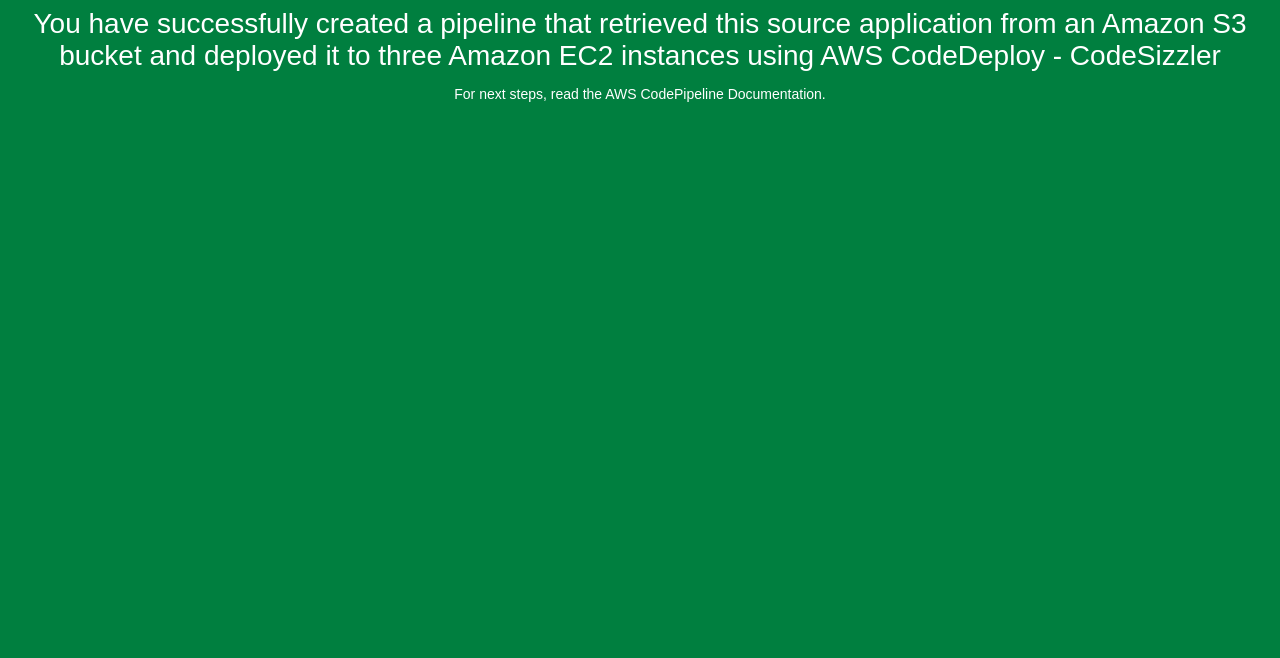
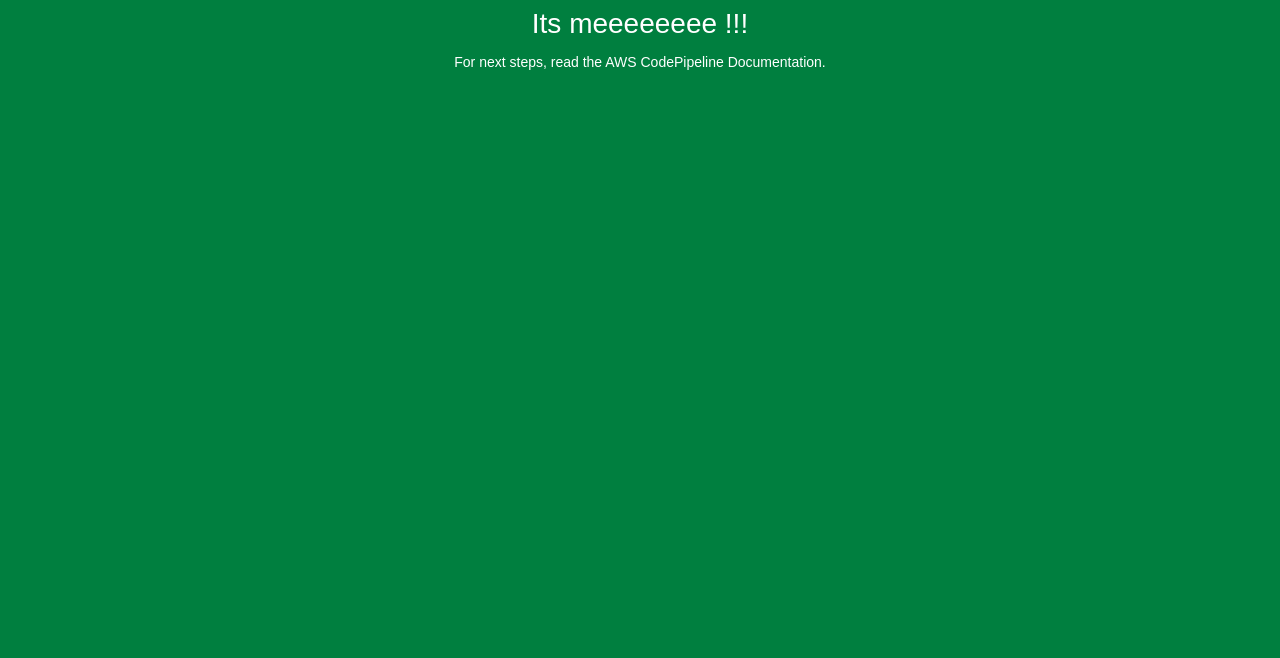
Before and after one commit to rajee227/awsdevops, a plain HTML site: page index.html in a window 1280 px wide. Shown: the part 142-800 px from the top of the page. Drawn offline with Linux system fonts and the light colour scheme.

Commit message:
Update index.html

```diff
--- a/index.html
+++ b/index.html
@@ -27,8 +27,7 @@
 <body>
   <div align="center">
     <h1>Congratulations!</h1>
-    <h2>You have successfully created a pipeline that retrieved this source application from an Amazon S3 bucket and deployed it
-	to three Amazon EC2 instances using AWS CodeDeploy - CodeSizzler</h2>
+    <h2>Its meeeeeeee !!! </h2>
     <p>For next steps, read the AWS CodePipeline Documentation.</p>
   </div>
 </body>
```
